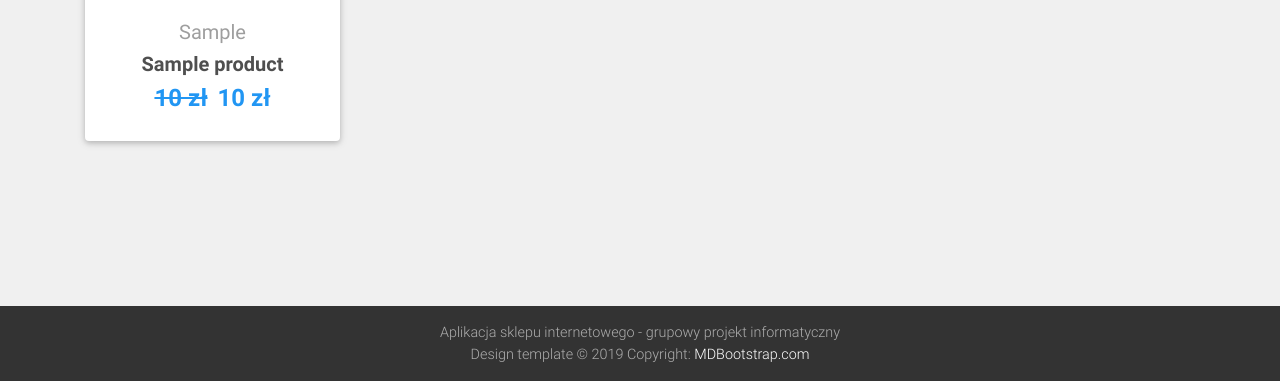
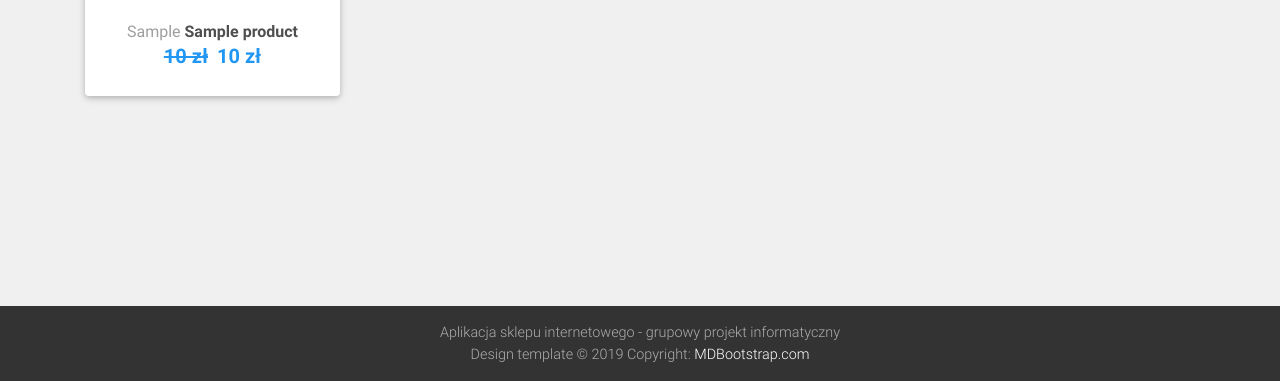
Before and after one commit to IhateTrains/group-project, a Django app: template pages/templates/pages/category.html in a window 1280 px wide. Shown: the part 420-801 px from the top of the page. Run offline with Django 3.2, Linux system fonts and the light colour scheme; the template is opened without the code that fills it: most values are stand-ins (such as "Sample title", 1, 10 or a date in 2020); parts of the project's set-up code (start-up, migrations or seed data) failed here and were passed over; some libraries are stand-ins or nearby versions.

Commit message:
Fix slider and product card for narrow screens (#60)

```diff
--- a/pages/templates/pages/product_card.html
+++ b/pages/templates/pages/product_card.html
@@ -16,24 +16,23 @@
       <!--Category & Title-->
       {% if not hide_category_on_product_cards %}
       <a href="{{ item.category.get_absolute_url }}" class="grey-text" >
-        <h5>{{ item.get_category_display }}</h5>
+        {{ item.get_category_display }}
       </a>
       {% endif %}
-      <h5>
-        <strong>
-          <a href="{{ item.get_absolute_url }}" class="dark-grey-text">{{ item.name }}</a>
-        </strong>
-      </h5>
+      <strong>
+        <a href="{{ item.get_absolute_url }}" class="dark-grey-text text-break text-wrap">{{ item.name }}</a>
+      </strong>
 
-      <h4 class="font-weight-bold blue-text">
+      <h5 class="font-weight-bold blue-text">
         <strong>
         {% if item.discount %}
-          <span class="mr-1"> <del>{{ item.price }} zł</del> </span> <span>{{ item.get_discount_price }} zł</span>
+          <span class="mr-1"><del>{{ item.price }} zł</del></span>
+          <span>{{ item.get_discount_price }} zł</span>
         {% else %}
           <span>{{ item.price }} zł</span>
         {% endif %}
         </strong>
-      </h4>
+      </h5>
     </div>
     <!--Card content-->
 
--- a/pages/templates/pages/special_offer.html
+++ b/pages/templates/pages/special_offer.html
@@ -20,9 +20,9 @@
                     <div class="mask rgba-black-strong d-flex justify-content-center align-items-center">
                         <!-- Content -->
                         <div class="text-center white-text mx-5 wow fadeIn">
-                          <h1 class="mb-4">
+                          <h3 class="mb-4 text-break text-wrap">
                               <strong><a href="{{ offer.get_absolute_url }}">{{ offer.name }}</a></strong>
-                          </h1>
+                          </h3>
                           <p>
                             <strong><a href="{{ offer.get_absolute_url }}">Taniej o {{ offer.get_discount }} zł</a></strong>
                           </p>
```
